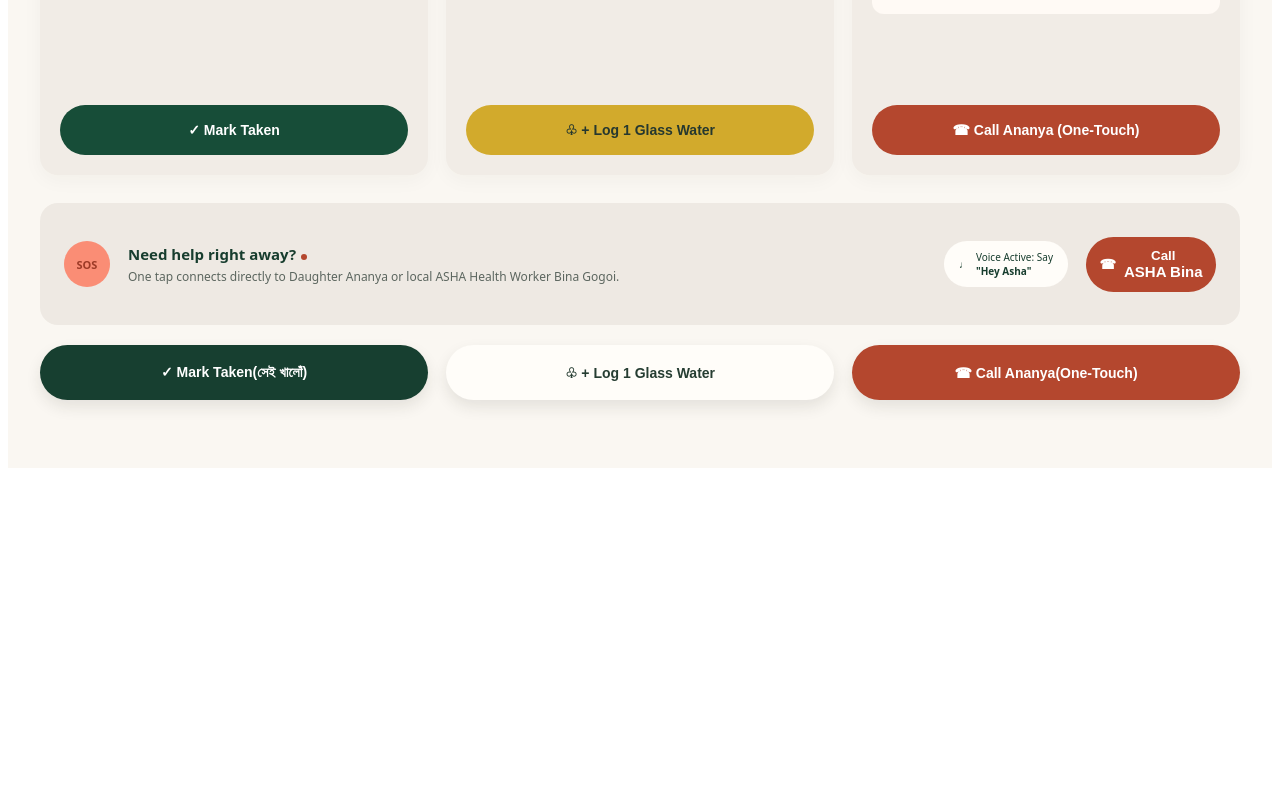
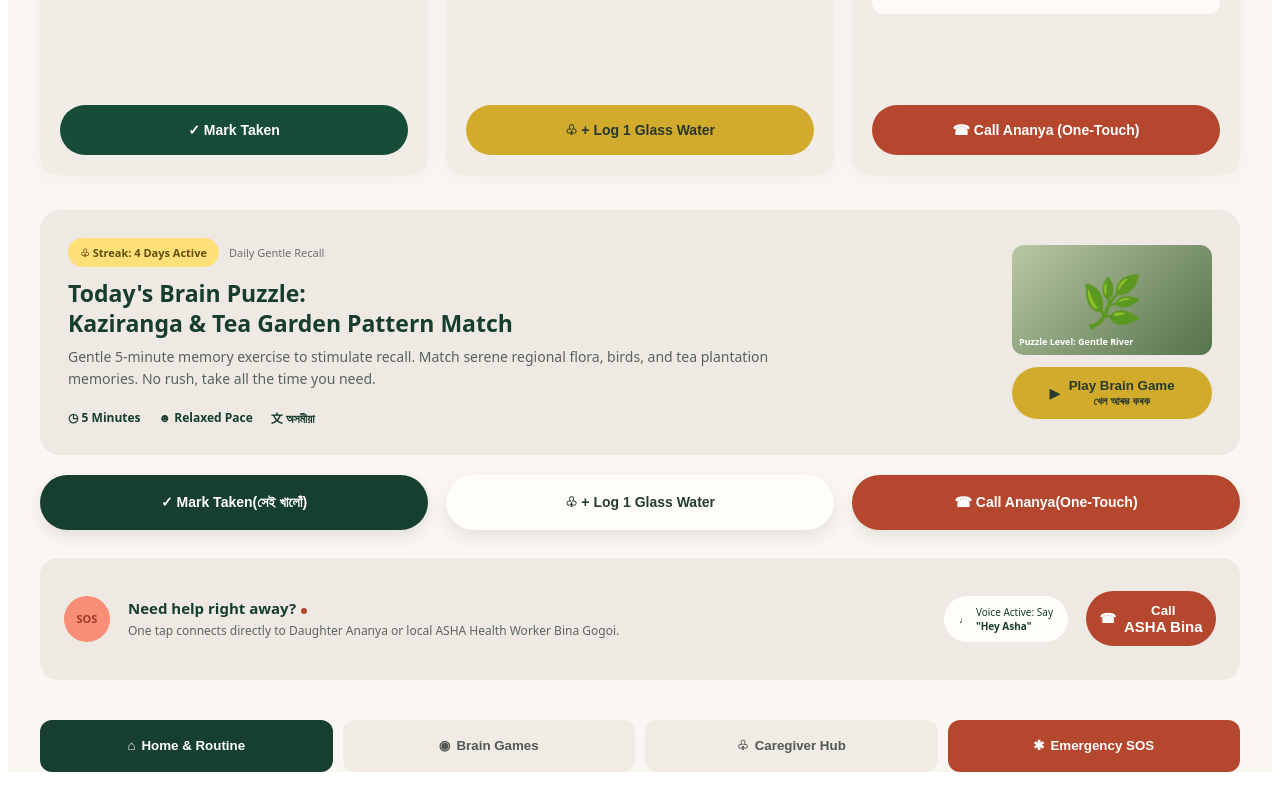
Before and after one commit to Arshh-W/AshaNER, a React (Vite) app in the folder frontend/: page /patient in a window 1280 px wide. Shown: the part 748-1545 px from the top of the page. Before the commit the page ends 1224 px from the top, so only its background shows below. Built offline with nearby package versions, Linux system fonts and the light colour scheme.

Commit message:
landing page completed

```diff
--- /dev/null
+++ b/frontend/src/components/dashboard/BottomNavigation.jsx
@@ -0,0 +1,80 @@
+import React from "react";
+import { useLocation, useNavigate } from "react-router-dom";
+
+const BottomNavigation = () => {
+    const navigate = useNavigate();
+    const location = useLocation();
+
+    const navigationItems = [
+        {
+            label: "Home & Routine",
+            path: "/patient",
+            icon: "⌂",
+        },
+        {
+            label: "Brain Games",
+            path: "/patient/games",
+            icon: "◉",
+        },
+        {
+            label: "Caregiver Hub",
+            path: "/caregiver",
+            icon: "♧",
+        },
+    ];
+
+    const handleNavigation = (path) => {
+        if ("vibrate" in navigator) {
+            navigator.vibrate(20);
+        }
+
+        navigate(path);
+    };
+
+    return (
+        <nav className="bottom-navigation">
+
+            <div className="navigation-links">
+
+                {navigationItems.map((item) => {
+                    const active = location.pathname === item.path;
+
+                    return (
+                        <button
+                            key={item.path}
+                            className={`nav-item ${
+                                active ? "active" : ""
+                            }`}
+                            onClick={() =>
+                                handleNavigation(item.path)
+                            }
+                        >
+                            <span>{item.icon}</span>
+                            {item.label}
+                        </button>
+                    );
+                })}
+
+                <button
+                    className="nav-item emergency"
+                    onClick={() => {
+                        if ("vibrate" in navigator) {
+                            navigator.vibrate([50, 50, 50]);
+                        }
+
+                        window.alert(
+                            "Emergency SOS activated."
+                        );
+                    }}
+                >
+                    <span>✱</span>
+                    Emergency SOS
+                </button>
+
+            </div>
+
+        </nav>
+    );
+};
+
+export default BottomNavigation;
--- /dev/null
+++ b/frontend/src/components/dashboard/BrainPuzzle.jsx
@@ -0,0 +1,77 @@
+import React from "react";
+import { useNavigate } from "react-router-dom";
+
+const BrainPuzzle = () => {
+    const navigate = useNavigate();
+
+    const startGame = () => {
+        if ("vibrate" in navigator) {
+            navigator.vibrate(30);
+        }
+
+        navigate("/patient/games");
+    };
+
+    return (
+        <section className="brain-puzzle">
+            <div className="brain-puzzle-content">
+
+                <div className="streak-row">
+                    <span className="streak-badge">
+                        ♧ Streak: 4 Days Active
+                    </span>
+
+                    <span>Daily Gentle Recall</span>
+                </div>
+
+                <h2>
+                    Today's Brain Puzzle:
+                    <br />
+                    Kaziranga & Tea Garden Pattern Match
+                </h2>
+
+                <p>
+                    Gentle 5-minute memory exercise to stimulate
+                    recall. Match serene regional flora, birds,
+                    and tea plantation memories. No rush, take
+                    all the time you need.
+                </p>
+
+                <div className="puzzle-meta">
+                    <span>◷ 5 Minutes</span>
+                    <span>☻ Relaxed Pace</span>
+                    <span>文 অসমীয়া</span>
+                </div>
+
+            </div>
+
+            <div className="brain-puzzle-action">
+
+                <div className="puzzle-image">
+                    <div>🌿</div>
+
+                    <span>
+                        Puzzle Level: Gentle River
+                    </span>
+                </div>
+
+                <button
+                    className="play-game-button"
+                    onClick={startGame}
+                >
+                    ▶
+
+                    <span>
+                        Play Brain Game
+                        <small>
+                            খেল আৰম্ভ কৰক
+                        </small>
+                    </span>
+                </button>
+
+            </div>
+        </section>
+    );
+};
+
+export default BrainPuzzle;
--- a/frontend/src/layouts/CaregiverLayout.jsx
+++ b/frontend/src/layouts/CaregiverLayout.jsx
@@ -2,12 +2,7 @@ import React from "react";
 import { Outlet } from "react-router-dom";
 
 const CaregiverLayout = () => {
-    // TODO: Implement CaregiverLayout
-    return (
-        <div>
-            <Outlet />
-        </div>
-    );
+    return <Outlet />;
 };
 
 export default CaregiverLayout;
--- a/frontend/src/layouts/GameLayout.jsx
+++ b/frontend/src/layouts/GameLayout.jsx
@@ -2,12 +2,7 @@ import React from "react";
 import { Outlet } from "react-router-dom";
 
 const GameLayout = () => {
-    // TODO: Implement GameLayout
-    return (
-        <div>
-            <Outlet />
-        </div>
-    );
+    return <Outlet />;
 };
 
 export default GameLayout;
--- a/frontend/src/layouts/PatientLayout.jsx
+++ b/frontend/src/layouts/PatientLayout.jsx
@@ -2,12 +2,7 @@ import React from "react";
 import { Outlet } from "react-router-dom";
 
 const PatientLayout = () => {
-    // TODO: Implement PatientLayout
-    return (
-        <div>
-            <Outlet />
-        </div>
-    );
+    return <Outlet />;
 };
 
 export default PatientLayout;
--- a/frontend/src/pages/PatientDashboard.jsx
+++ b/frontend/src/pages/PatientDashboard.jsx
@@ -5,7 +5,10 @@ import DailyGreeting from "../components/dashboard/DailyGreeting";
 import RoutineReminder from "../components/dashboard/RoutineReminder";
 import FamilyPreview from "../components/dashboard/FamilyPreview";
 import QuickActionHub from "../components/dashboard/QuickActionHub";
+import BrainPuzzle from "../components/dashboard/BrainPuzzle";
+import BottomNavigation from "../components/dashboard/BottomNavigation";
 
+import "../assets/styles/patient-dashboard.css";
 
 const PatientDashboard = () => {
     return (
@@ -17,14 +20,14 @@ const PatientDashboard = () => {
 
                 <RoutineReminder />
 
-                <FamilyPreview />
+                <BrainPuzzle />
 
                 <QuickActionHub />
 
-
+                <FamilyPreview />
             </main>
 
-
+            <BottomNavigation />
         </div>
     );
 };
```
Also changed, not shown: frontend/src/routes/AppRoutes.jsx (+16 -9 lines).
